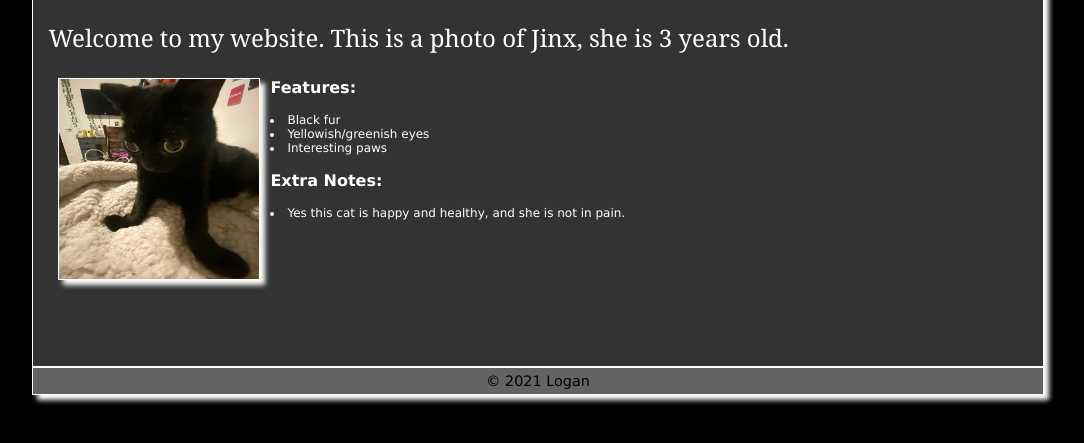
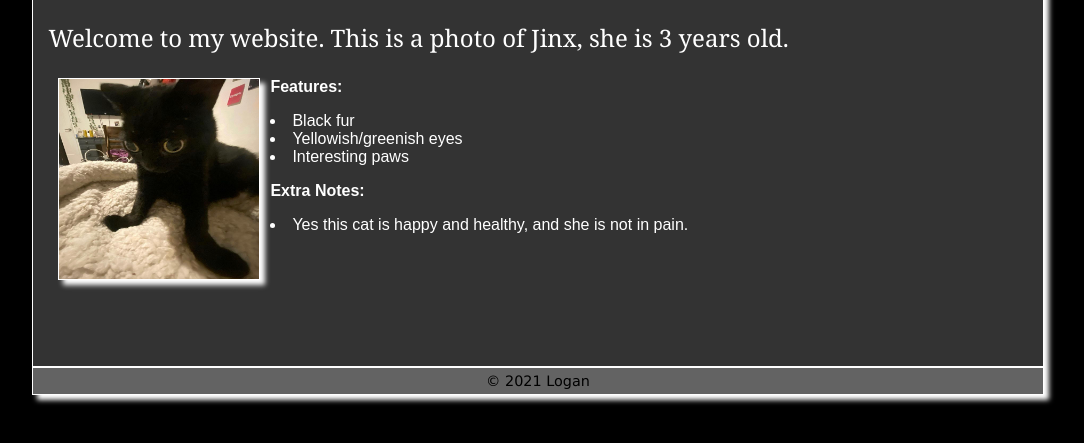
Before and after one commit to djbruhmoney/djbruhmoney.github.io, a plain HTML site: page index.html in a window 1280 px wide. Shown: the part 297-740 px from the top of the page, without its empty margins (102-1186 px from the left). Drawn offline with Linux system fonts and the light colour scheme.

Commit message:
Add files via upload

```diff
--- a/myCSS.css
+++ b/myCSS.css
@@ -89,15 +89,15 @@ h2 {
 
 h3 {
 	color: white;
-	font-family: Verdana, Arial;
+	font-family: Arial;
 	font-size:100%;
 	transition: width 2s, height 2s, transform 2s;
 }
 
 li {
 	color: white;
-	font-family: Verdana, Arial;
-	font-size:75%;
+	font-family: Arial;
+	font-size:100%;
 	transition: width 2s, height 2s, transform 2s;
 }
 
@@ -135,6 +135,7 @@ li {
   display: none;
   margin-left:20px;
   margin-right:500px;
+  font-family: Cambria,Courier;
   font-size:35px;
   border-style: solid;
   border-width: 2px;
```
